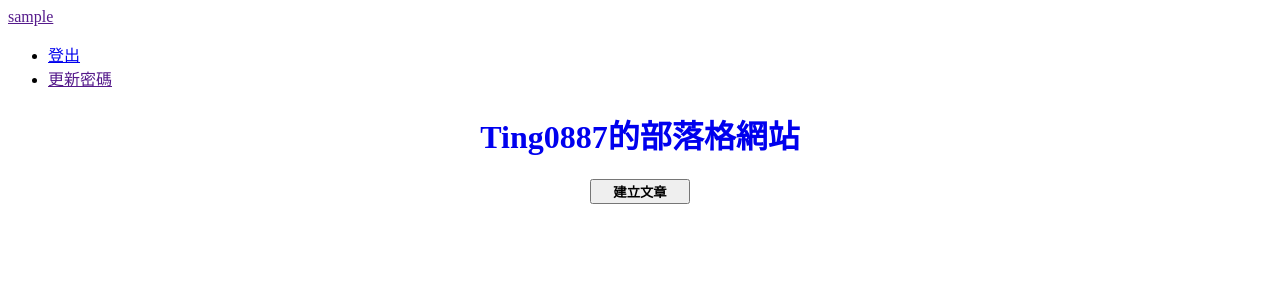
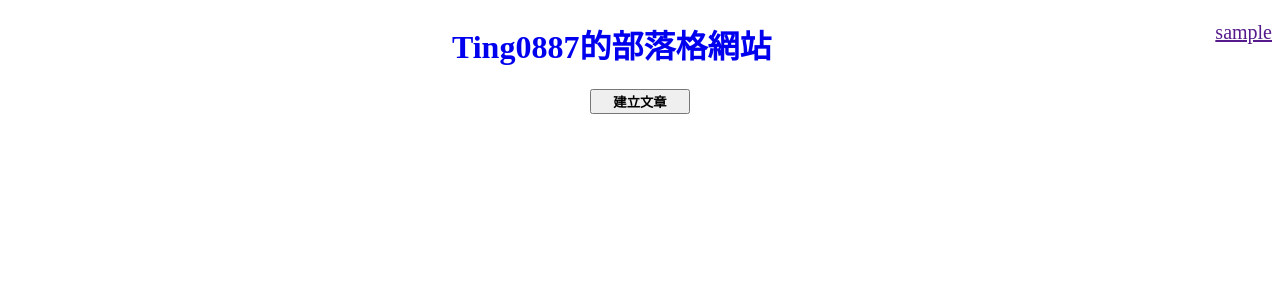
Before and after one commit to Ting0887/django_blog, a Django app: page /home/ in a window 1280 px wide. Shown: the top 300 px of the page. Run offline with Django 4.2, Linux system fonts and the light colour scheme; the visitor is signed in with stand-in values (Sample User, id 1); data that the repository does not hold is empty.

Commit message:
frontend modify

```diff
--- a/static/css/article.css
+++ b/static/css/article.css
@@ -2,7 +2,7 @@ h1{
     text-align: center;
 }
 
-a.login-btn{
+a.login-btn, .logout-btn{
     float: right;
 }
 
--- /dev/null
+++ b/static/css/dropdown.css
@@ -0,0 +1,36 @@
+.dropdown{
+    position: relative;
+    display: inline-block;
+  }
+
+.dropdown-content {
+    display: none;
+    position: absolute;
+    background-color:azure;
+    min-width: 100px;
+    padding: 10px 10px;
+    z-index: 1;
+    right: 0;
+  }
+
+.dropdown:hover .dropdown-content {
+    display: block;
+  }
+
+ ul.dropdown-menu, li.menu-item a{
+    padding: 0;
+    margin: 0;
+  }
+
+.login-user{
+    font-size: 20px;
+}
+
+li{
+    list-style-type:none;
+}
+
+li a{
+    text-decoration: none;
+    font-size: 15px;
+}
--- a/templates/base.html
+++ b/templates/base.html
@@ -5,6 +5,7 @@
         <link rel="stylesheet" href="{% static 'css/home.css' %}">
         <link rel="stylesheet" href="{% static 'css/article.css' %}">
         <link rel="stylesheet" href="{% static 'css/userform.css' %}">
+        <link rel="stylesheet" href="{% static 'css/dropdown.css' %}">
         <link rel="stylesheet" href="{% static 'css/comment.css' %}">
         <link rel="icon" href="{% static 'img/blog_icon.jpg' %}" type="image/x-icon" />
         <meta charset="UTF-8">
--- a/templates/home.html
+++ b/templates/home.html
@@ -5,7 +5,9 @@
 <div class="logout-btn">
     <div id="menu-item" class="dropdown">
         <a href="" data-toggle="dropdown" class="dropdown-toggle" aria-haspopup="true">
-            {{ request.user.username }}
+            <div class="login-user">
+                {{ request.user.username }}
+            </div>
         </a>
         <div class="dropdown-content">
             <ul role="menu" class="dropdown-menu">
@@ -20,9 +22,9 @@
     <a class="login-btn" href="{% url 'Login' %}" title="Login">登入</a>
 </div>
 {% endif %}
-    <a class="home" href="{% url 'Home' %}">
-        <h1>Ting0887的部落格網站</h1>
-    </a>
+        <h1>
+            <a class="home" href="{% url 'Home' %}">Ting0887的部落格網站</a>
+        </h1>
     {% if user.is_staff %}
         <div class="create_article">
             <a href="{% url 'Create_Article' %}">
```
Also changed, not shown: templates/article/article_detail.html (+3 -8 lines).
